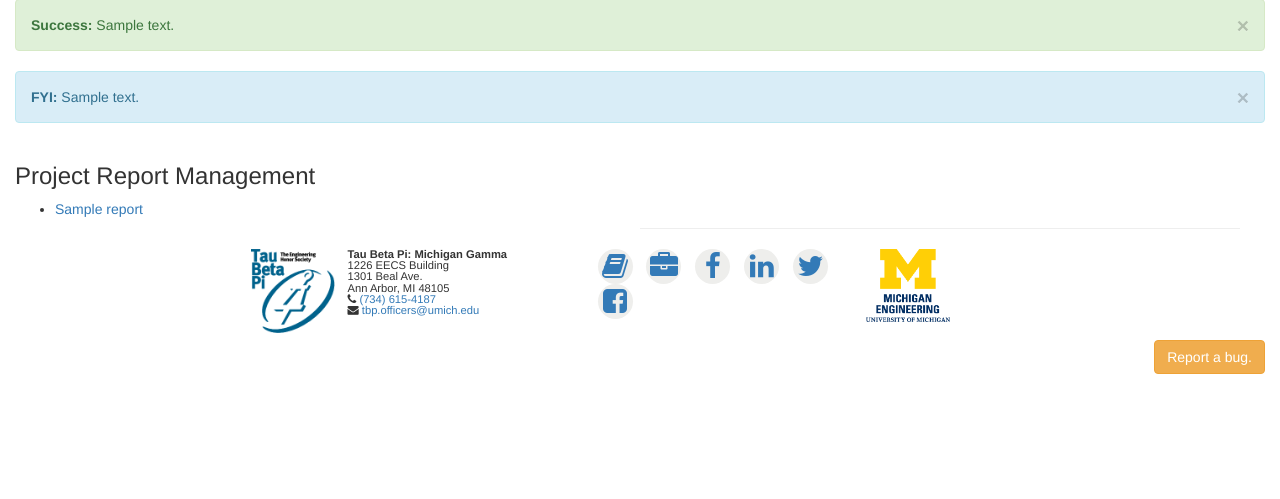
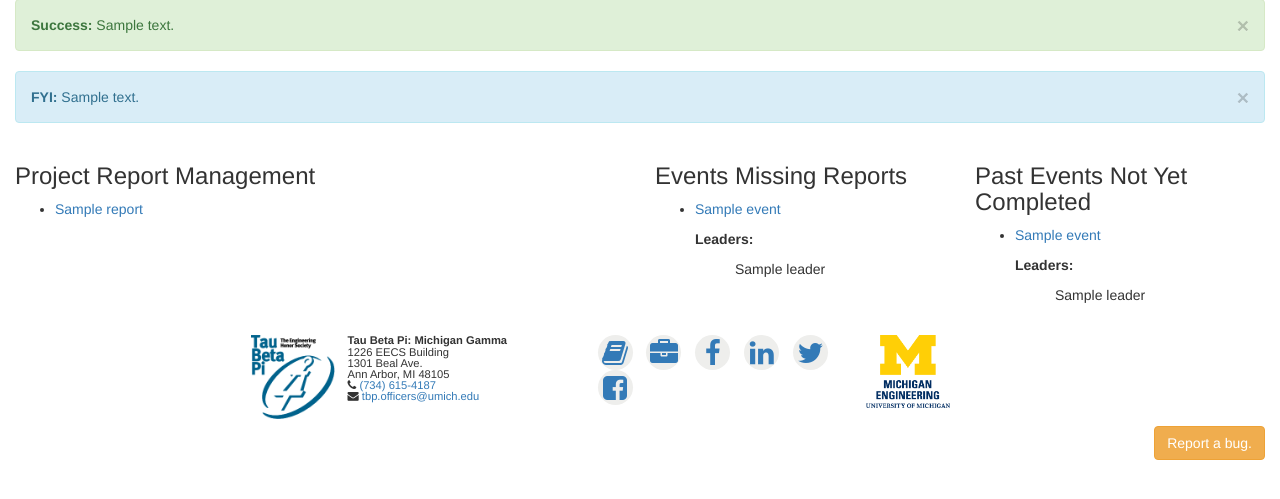
Before and after one commit to tbpmig/mig-website, a Django app: template member_resources/templates/member_resources/list_project_reports.html in a window 1280 px wide. Shown: the part 165-664 px from the top of the page. Run offline with Django 3.2, Linux system fonts and the light colour scheme; the template is opened without the code that fills it: most values are stand-ins (such as "Sample title", 1, 10 or a date in 2020); parts of the project's set-up code (start-up, migrations or seed data) failed here and were passed over; some libraries are stand-ins or nearby versions.

Commit message:
Added Ability to find events w/o project reports and uncompleted events

```diff
--- a/member_resources/templates/member_resources/list_project_reports.html
+++ b/member_resources/templates/member_resources/list_project_reports.html
@@ -11,5 +11,39 @@
             {%endfor %}
         </ul>
     </div>
+    <div class="col-md-3">
+        {% if events_w_o_reports %}
+        <h3>Events Missing Reports</h3>
+        <ul>
+            {% for event in events_w_o_reports %}
+            <li><p><a href="{% url 'event_cal:event_detail' event.id %}">{{event.name}}</a><p>
+                <p><strong>Leaders:</strong>
+                <ul>
+                    {% for leader in event.leaders.all %}
+                        <p>{{leader}}</p>
+                    {% endfor %}
+                </ul>
+                </p>
+            {% endfor %}
+        </ul>
+        {% endif %}
+    </div>
+    <div class="col-md-3">
+        {% if pending_events %}
+        <h3>Past Events Not Yet Completed</h3>
+        <ul>
+            {% for event in pending_events %}
+            <li><p><a href="{% url 'event_cal:event_detail' event.id %}">{{event.name}}</a><p>
+                <p><strong>Leaders:</strong>
+                <ul>
+                    {% for leader in event.leaders.all %}
+                        <p>{{leader}}</p>
+                    {% endfor %}
+                </ul>
+                </p>
+            {% endfor %}
+        </ul>
+        {% endif %}
+    </div>
 </div>
 {% endblock content %}
```
Also changed, not shown: event_cal/management/commands/pester_event_leaders.py (+2 -5 lines), event_cal/models.py (+7 -1 lines), member_resources/views.py (+9 -1 lines), mig_main/utility.py (+20 -0 lines).
